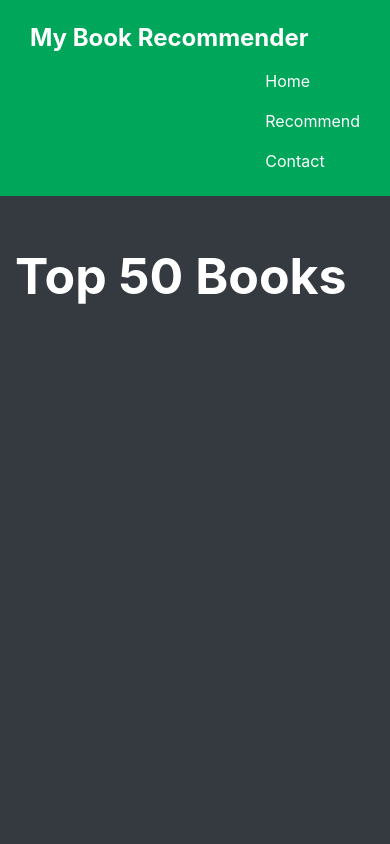
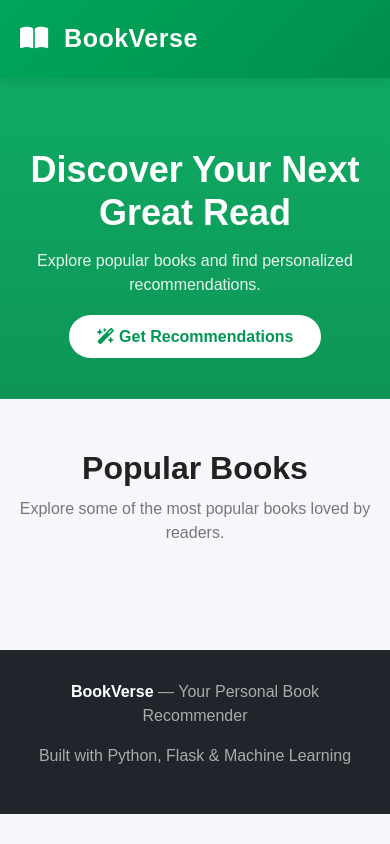
Before and after one commit to arnavj8/Book-Recommender-System, a Flask app: template pythonProject1/templates/index.html in a window 390 px wide. Run offline with Flask 3, Linux system fonts and the light colour scheme; the template is opened without the code that fills it, so the values that code supplies are empty; parts of the project's set-up code (start-up, migrations or seed data) failed here and were passed over.

Commit message:
Revamp index.html with new title and styles
Updated the title and styling of the index page, enhancing the layout and visual appeal. Added Font Awesome for icons and improved responsiveness.

```diff
--- a/pythonProject1/templates/index.html
+++ b/pythonProject1/templates/index.html
@@ -5,92 +5,247 @@
     <meta charset="UTF-8">
     <meta name="viewport" content="width=device-width, initial-scale=1.0">
 
-    <title>My Book Recommender</title>
+    <title>BookVerse | Book Recommender</title>
 
-    <!-- Bootstrap -->
     <link
         rel="stylesheet"
         href="https://cdn.jsdelivr.net/npm/bootstrap@4.6.2/dist/css/bootstrap.min.css"
     >
 
+    <link
+        rel="stylesheet"
+        href="https://cdnjs.cloudflare.com/ajax/libs/font-awesome/6.5.2/css/all.min.css"
+    >
+
     <style>
-        body {
-            background-color: #343a40;
+
+        * {
+            box-sizing: border-box;
         }
 
+        body {
+            margin: 0;
+            font-family: Arial, Helvetica, sans-serif;
+            background: #f5f7fb;
+            color: #222;
+        }
+
+        /* Navbar */
+
         .navbar {
-            padding: 15px 30px;
+            background: linear-gradient(135deg, #00a65a, #008f4c);
+            padding: 16px 7%;
+            box-shadow: 0 3px 15px rgba(0, 0, 0, 0.12);
         }
 
         .navbar-brand {
             color: white !important;
-            font-size: 24px;
-            font-weight: bold;
+            font-size: 25px;
+            font-weight: 700;
+            letter-spacing: 0.5px;
+        }
+
+        .navbar-brand i {
+            margin-right: 8px;
         }
 
         .nav-link {
             color: white !important;
-            margin-left: 15px;
+            font-size: 16px;
+            margin-left: 20px;
+            transition: 0.2s;
         }
 
-        .page-title {
-            color: white;
-            font-size: 50px;
-            font-weight: bold;
-            margin-top: 50px;
+        .nav-link:hover {
+            color: #d8ffe9 !important;
         }
 
-        .card {
-            background-color: #454d55;
-            border: none;
-            border-radius: 10px;
-            height: 100%;
-            overflow: hidden;
-            transition: transform 0.2s;
+        /* Hero */
+
+        .hero {
+            padding: 70px 20px 50px;
+            text-align: center;
+            background:
+                linear-gradient(
+                    rgba(0, 166, 90, 0.94),
+                    rgba(0, 143, 76, 0.94)
+                );
+            color: white;
         }
 
-        .card:hover {
-            transform: translateY(-5px);
+        .hero h1 {
+            font-size: 48px;
+            font-weight: 800;
+            margin-bottom: 15px;
         }
 
-        .card-img-top {
-            width: 100%;
-            height: 320px;
-            object-fit: cover;
+        .hero p {
+            font-size: 19px;
+            opacity: 0.9;
+            margin-bottom: 28px;
         }
 
-        .card-body {
+        .recommend-btn {
+            background: white;
+            color: #009653;
+            border: none;
+            padding: 13px 28px;
+            border-radius: 30px;
+            font-weight: 700;
+            text-decoration: none !important;
+            transition: 0.25s;
+        }
+
+        .recommend-btn:hover {
+            color: #007d47;
+            transform: translateY(-2px);
+            box-shadow: 0 8px 20px rgba(0, 0, 0, 0.15);
+        }
+
+        /* Section */
+
+        .section-title {
+            margin-top: 50px;
+            margin-bottom: 10px;
+            font-size: 32px;
+            font-weight: 800;
+            color: #222;
+        }
+
+        .section-subtitle {
+            color: #777;
+            margin-bottom: 35px;
+        }
+
+        /* Book Card */
+
+        .book-card {
+            background: white;
+            border-radius: 15px;
+            overflow: hidden;
+            height: 100%;
+            border: 1px solid #e9ecef;
+            box-shadow: 0 5px 18px rgba(0, 0, 0, 0.07);
+            transition: all 0.25s ease;
+        }
+
+        .book-card:hover {
+            transform: translateY(-8px);
+            box-shadow: 0 14px 30px rgba(0, 0, 0, 0.14);
+        }
+
+        .book-image-container {
+            width: 100%;
+            height: 310px;
+            background: #f0f2f5;
+            display: flex;
+            justify-content: center;
+            align-items: center;
             padding: 15px;
         }
 
+        .book-image {
+            width: 100%;
+            height: 100%;
+            object-fit: contain;
+            border-radius: 6px;
+        }
+
+        .book-details {
+            padding: 18px;
+        }
+
         .book-title {
-            color: white;
-            font-size: 18px;
-            font-weight: bold;
-            margin-top: 10px;
+            font-size: 17px;
+            font-weight: 700;
+            color: #222;
+            line-height: 1.4;
+            min-height: 48px;
+            margin-bottom: 8px;
         }
 
         .book-author {
-            color: #dddddd;
+            color: #777;
+            font-size: 14px;
+            margin-bottom: 15px;
+        }
+
+        .book-meta {
+            display: flex;
+            justify-content: space-between;
+            gap: 8px;
+        }
+
+        .rating {
+            color: #f4a900;
+            font-weight: 700;
+        }
+
+        .votes {
+            color: #777;
+            font-size: 13px;
+        }
+
+        /* Footer */
+
+        footer {
+            margin-top: 70px;
+            padding: 30px;
+            text-align: center;
+            background: #20252b;
+            color: #aaa;
+        }
+
+        footer strong {
+            color: white;
+        }
+
+        @media (max-width: 768px) {
+
+            .hero h1 {
+                font-size: 36px;
+            }
+
+            .hero p {
                 font-size: 16px;
             }
 
-        .book-info {
-            color: #ffc107;
-            font-size: 15px;
-            margin-bottom: 5px;
+            .navbar {
+                padding: 15px 20px;
             }
+
+            .nav-link {
+                margin-left: 0;
+            }
+
+        }
+
     </style>
+
 </head>
 
 <body>
 
+
 <!-- Navbar -->
-<nav class="navbar navbar-expand-lg" style="background-color:#00a65a">
+
+<nav class="navbar navbar-expand-lg">
 
     <a class="navbar-brand" href="/">
-        My Book Recommender
+        <i class="fa-solid fa-book-open"></i>
+        BookVerse
     </a>
+
+    <button
+        class="navbar-toggler"
+        type="button"
+        data-toggle="collapse"
+        data-target="#navbarMenu"
+    >
+        <span class="navbar-toggler-icon"></span>
+    </button>
+
+    <div class="collapse navbar-collapse" id="navbarMenu">
 
         <ul class="navbar-nav ml-auto">
 
@@ -106,62 +261,92 @@
                 </a>
             </li>
 
-        <li class="nav-item">
-            <a class="nav-link" href="#">
-                Contact
-            </a>
-        </li>
+        </ul>
 
-    </ul>
+    </div>
 
 </nav>
 
 
-<!-- Main Content -->
+<!-- Hero -->
+
+<section class="hero">
+
+    <h1>Discover Your Next Great Read</h1>
+
+    <p>
+        Explore popular books and find personalized recommendations.
+    </p>
+
+    <a href="/recommend" class="recommend-btn">
+        <i class="fa-solid fa-wand-magic-sparkles"></i>
+        Get Recommendations
+    </a>
+
+</section>
+
+
+<!-- Books -->
+
 <div class="container">
 
-    <div class="row">
+    <div class="text-center">
 
-        <div class="col-md-12">
+        <h2 class="section-title">
+            Popular Books
+        </h2>
 
-            <h1 class="page-title">
-                Top 50 Books
-            </h1>
+        <p class="section-subtitle">
+            Explore some of the most popular books loved by readers.
+        </p>
 
     </div>
 
 
-        <!-- Books -->
+    <div class="row">
+
         {% for i in range(book_name|length) %}
 
-        <div class="col-lg-3 col-md-4 col-sm-6"
-             style="margin-top:40px">
+        <div class="col-xl-3 col-lg-3 col-md-4 col-sm-6 mb-4">
 
-            <div class="card">
+            <div class="book-card">
+
+                <div class="book-image-container">
 
                     <img
-                    class="card-img-top"
+                        class="book-image"
                         src="{{ image[i] }}"
                         alt="{{ book_name[i] }}"
+                        loading="lazy"
+                        onerror="this.src='https://via.placeholder.com/300x400?text=No+Image'"
                     >
 
-                <div class="card-body">
+                </div>
 
-                    <p class="book-title">
+
+                <div class="book-details">
+
+                    <div class="book-title">
                         {{ book_name[i] }}
-                    </p>
+                    </div>
 
-                    <p class="book-author">
+                    <div class="book-author">
+                        <i class="fa-solid fa-user"></i>
                         {{ author[i] }}
-                    </p>
+                    </div>
 
-                    <p class="book-info">
-                        Votes: {{ votes[i] }}
-                    </p>
+                    <div class="book-meta">
 
-                    <p class="book-info">
-                        Rating: {{ rating[i] }}
-                    </p>
+                        <span class="rating">
+                            <i class="fa-solid fa-star"></i>
+                            {{ rating[i] }}
+                        </span>
+
+                        <span class="votes">
+                            {{ votes[i] }} votes
+                        </span>
+
+                    </div>
 
                 </div>
 
@@ -175,5 +360,34 @@
 
 </div>
 
+
+<!-- Footer -->
+
+<footer>
+
+    <p>
+        <strong>BookVerse</strong> — Your Personal Book Recommender
+    </p>
+
+    <p>
+        Built with Python, Flask & Machine Learning
+    </p>
+
+</footer>
+
+
+<script
+    src="https://code.jquery.com/jquery-3.6.0.min.js">
+</script>
+
+<script
+    src="https://cdn.jsdelivr.net/npm/bootstrap@4.6.2/dist/js/bootstrap.bundle.min.js">
+</script>
+
 </body>
 </html>
+
+</div>
+
+</body>
+</html>
```
Lines whose indentation alone changed are shown as unchanged.
